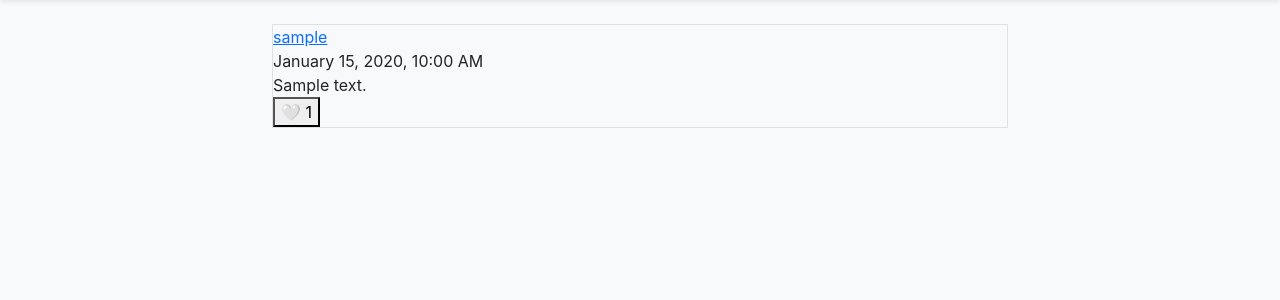
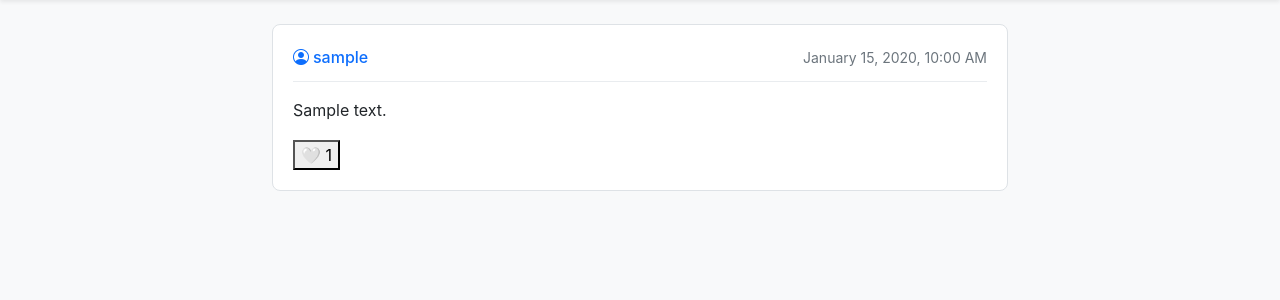
Before and after one commit to LeodanyPM/Network_CS50_Web, a Django app: page / in a window 1280 px wide. Shown: the part 56-356 px from the top of the page. Run offline with Django 3.2, Linux system fonts and the light colour scheme; tables that the repository leaves empty hold one stand-in row (values such as "Sample post").

Commit message:
Stilos para los post

```diff
--- a/network/static/network/network.js
+++ b/network/static/network/network.js
@@ -64,20 +64,22 @@ function show_posts(post){
                     const main = document.querySelector('#main');
                     const one_post = document.createElement('div');
                     one_post.className = 'border';
-                    one_post.innerHTML =`<div> <a href=# data-user_id=${post.id} class='user_link'  >${post.user}</a> <div> ${post.date}</div></div>
+                    one_post.innerHTML =`<div> <a href=# data-user_id=${post.id} class='user_link'  ><i class="bi bi-person-circle me-1"></i>${post.user}</a>
+                                         <div> ${post.date}</div></div>
                                          ${post.is_owner ? `<button data-post_id=${post.post_id} class="btn_edit"> Edit </button>` : ''}
                                          <div class= "body">${post.body}</div>
                                          <button class='btn_liked' data-liked =${ post.user_liked}> ${ post.user_liked ? '️♥️' : '🤍'} <span class="likes-count">${post.likes}</span></button>`;
                     main.append(one_post);
                     one_post.addEventListener('click', (e) =>{
-                                                         if(e.target.classList.contains('user_link')){
+                                                         const  user_link = e.target.closest('.user_link')
+                                                         if(user_link){
                                                                                                 e.preventDefault();
                                                                                                 const curren_userLink = document.querySelector('#user');
                                                                                                 if(curren_userLink){
                                                                                                             document.querySelector('#post-form').style.display='none';
                                                                                                                    };
                                                                                                 main.innerHTML='';
-                                                                                                const user = e.target.dataset.user_id;
+                                                                                                const user = user_link.dataset.user_id;
                                                                                                 fetch(`/profile/${user}`)
                                                                                                 .then(response => response.json())
                                                                                                 .then(data => {
--- a/network/static/network/styles.css
+++ b/network/static/network/styles.css
@@ -30,3 +30,44 @@ body {
     color: #6c757d;
     background-color: #f8f9fa;
 }
+/* CARTS POSTS */
+#main > div {
+    background: white;
+    border: 1px solid #dee2e6;
+    border-radius: 8px;
+    padding: 1.25rem;
+    margin-bottom: 1rem;
+}
+
+/*header */
+#main > div > div:first-child {
+    display: flex;
+    justify-content: space-between;
+    align-items: center;
+    margin-bottom: 1rem;
+    padding-bottom: 0.75rem;
+    border-bottom: 1px solid #e9ecef;
+}
+
+.user_link {
+    color: #0d6efd;
+    text-decoration: none;
+    font-weight: 500;
+}
+
+.user_link:hover {
+    text-decoration: underline;
+}
+
+#main > div > div:first-child > div {
+    color: #6c757d;
+    font-size: 0.875rem;
+}
+
+/* body */
+.body {
+    font-size: 1rem;
+    line-height: 1.6;
+    margin: 1rem 0;
+    word-wrap: break-word;
+}
```
